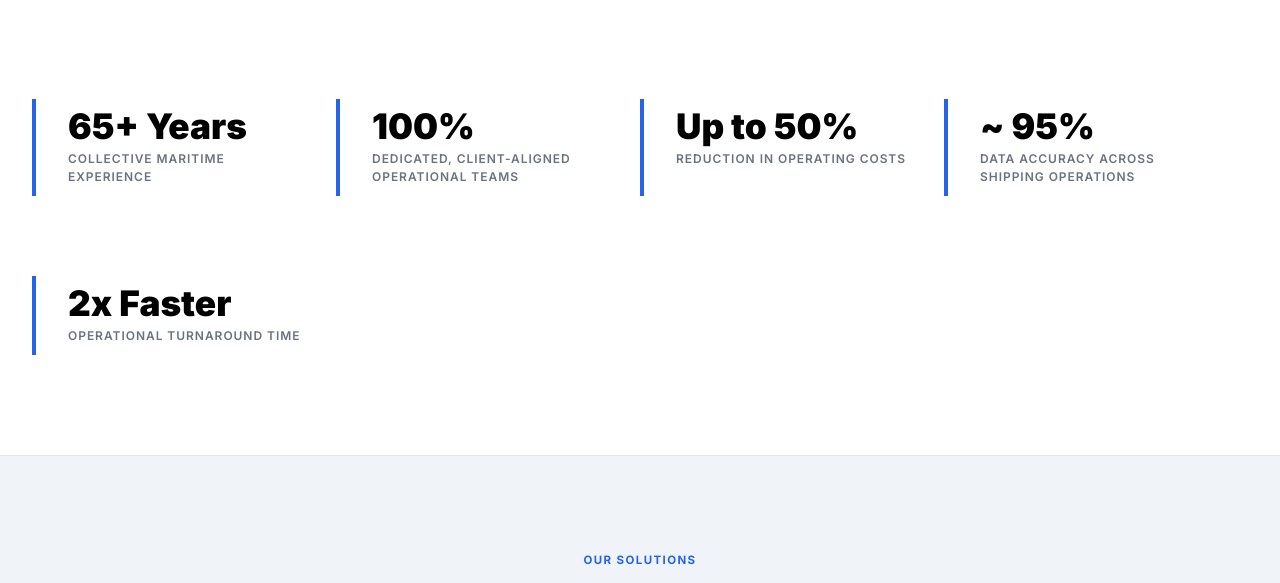
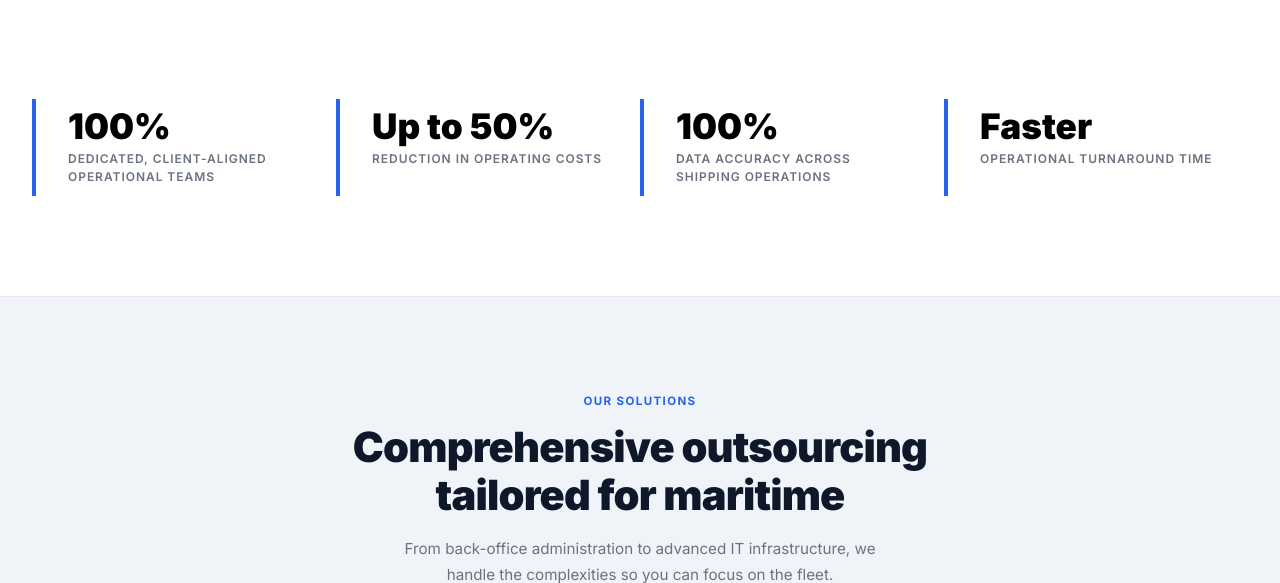
Before and after one commit to MSS-Smooth-Ocean-tech/MSS-Main-Website, a FastAPI app: page / in a window 1280 px wide. Shown: the part 801-1384 px from the top of the page. Run offline with FastAPI, Linux system fonts and the light colour scheme.

Commit message:
Adjust homepage stats numbers and labels
Remove the 'Collective Maritime Experience' stat and modify several stat cells: update Data Accuracy from '~95%' to '100%' (removed prefix and changed data-target), and replace the animated '2x Faster' turnaround stat with a static 'Faster' label (removed data attributes). These changes simplify displayed metrics and remove some animated number targets—verify visual/animation behavior matches the design.

```diff
--- a/templates/sections/homepage/stats.html
+++ b/templates/sections/homepage/stats.html
@@ -1,10 +1,6 @@
 <!-- ══ STATS ══ -->
 <div class="stats-strip reveal">
   <div class="stats-inner">
-    <div class="stat-cell">
-      <div class="stat-num" data-target="65" data-suffix="+ Years">0</div>
-      <div class="stat-lbl">Collective Maritime Experience</div>
-    </div>
     <div class="stat-cell">
       <div class="stat-num" data-target="100" data-suffix="%">0</div>
       <div class="stat-lbl">Dedicated, Client-Aligned Operational Teams</div>
@@ -14,11 +10,11 @@
       <div class="stat-lbl">Reduction in Operating Costs</div>
     </div>
     <div class="stat-cell">
-      <div class="stat-num" data-prefix="~ " data-target="95" data-suffix="%">0</div>
+      <div class="stat-num"  data-target="100" data-suffix="%">0</div>
       <div class="stat-lbl">Data Accuracy Across Shipping Operations</div>
     </div>
     <div class="stat-cell">
-      <div class="stat-num" data-target="2" data-suffix="x Faster">0</div>
+      <div class="stat-num">Faster</div>
       <div class="stat-lbl">Operational Turnaround Time</div>
     </div>
   </div>
```
